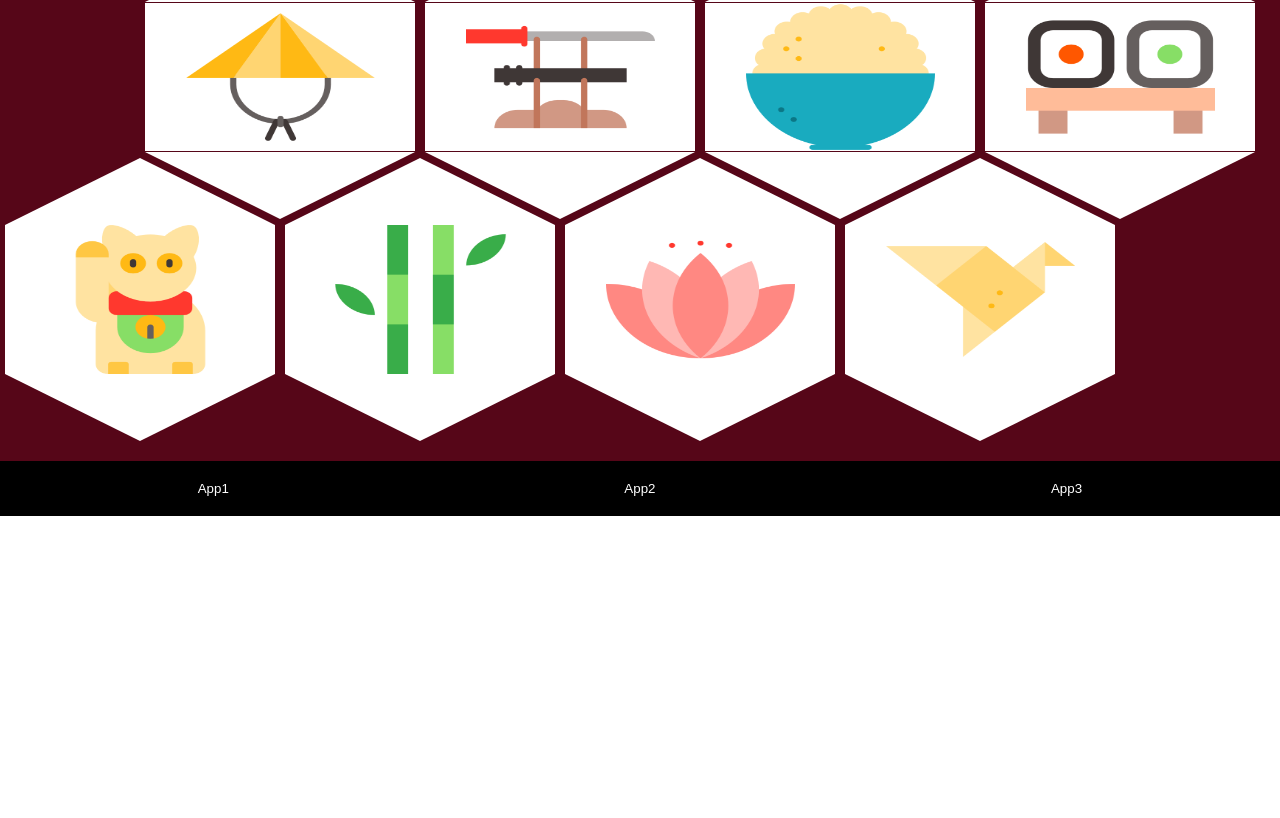
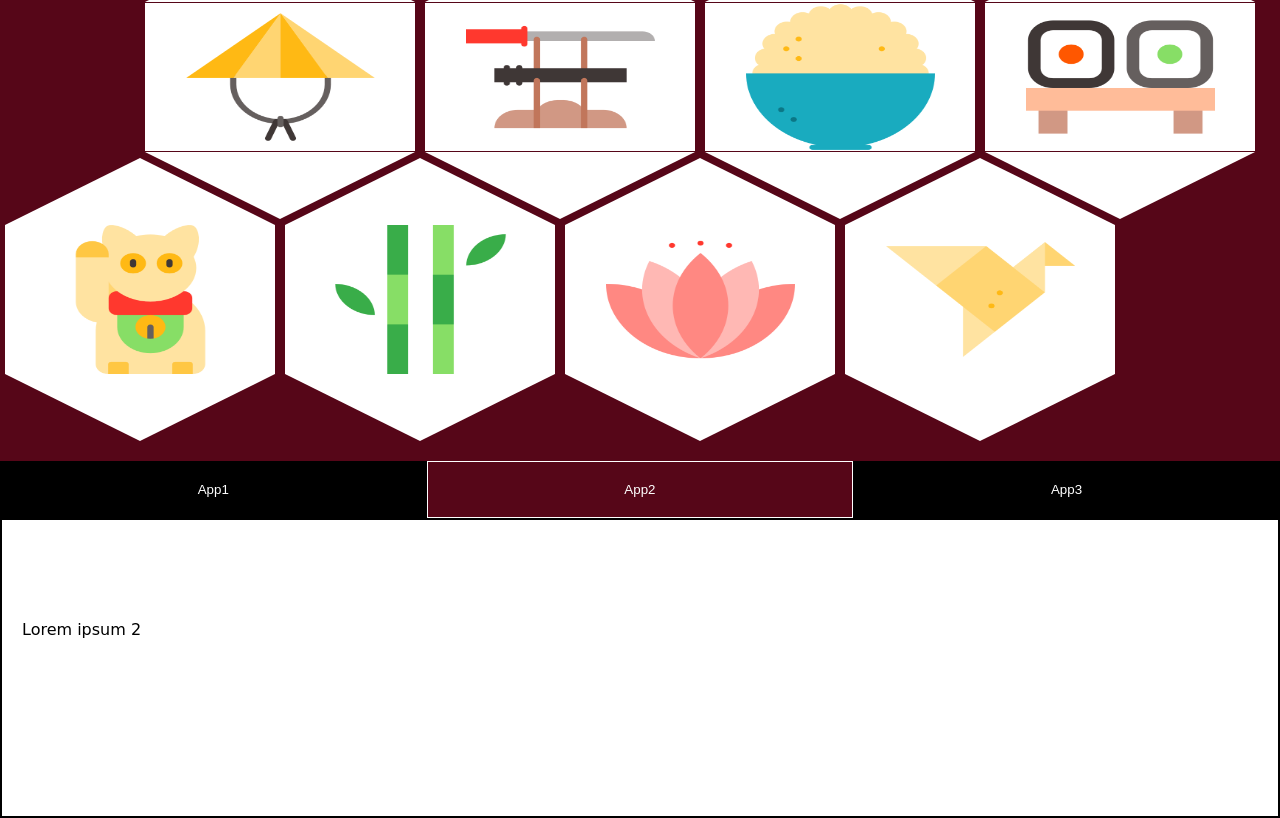
Before and after one commit to lokers778/MyProject, a website: page index.html in a window 1280 px wide. Shown: the part 1107-1925 px from the top of the page. Before the commit the page ends 1623 px from the top, so only its background shows below. Drawn offline with nearby package versions, Linux system fonts and the light colour scheme; a web font is replaced by a local one.

Commit message:
added App panel

```diff
--- a/index.html
+++ b/index.html
@@ -230,6 +230,7 @@
         <button class="AppButton" >App2</button>
         <button class="AppButton" >App3</button>
         <div id="App1" class="App">
+            <div id="mapApp"></div>
             <p>LOREm ipsum 1</p>
         </div>
 
--- a/js/app.js
+++ b/js/app.js
@@ -53,22 +53,37 @@ $(function () {
         $(singleEl).css("display","block")
     }
 
-/*let this1 =this
+
     let AppPanel = () => {
        let  openApp =(pageName) =>{
            let $app = $(".App");
             for (let i = 0; i < $app.length; i++) {
                 $($app[i]).css("display", "none");
             }
-            $(pageName).style.display = "block";
+           $(pageName).css("display","block");
 
-            $("section.appPanel > div > button:nth-child(2)").click();
-        }
-        $("section.appPanel > div > button:nth-child(1)").on('click',openApp("#App1"));
-      //  $("section.appPanel > div > button:nth-child(2)").on('click',openApp("#App2"));
-        //$("section.appPanel > div > button:nth-child(2)").on('click',openApp("#App3"));
-    }*/
-   // AppPanel();
+           $("section.appPanel > div > button:nth-child(1)").css({'background-color': "black","border":"none"})
+           $("section.appPanel > div > button:nth-child(2)").css({'background-color': "black","border":"none"})
+           $("section.appPanel > div > button:nth-child(3)").css({'background-color': "black","border":"none"})
+        };
+
+        openApp();
+
+
+        $("section.appPanel > div > button:nth-child(3)").on('click', (e)=>{openApp("#App3")
+
+            $(e.target).css({"background-color": "#560618",'border':"white solid 1px"});
+        });
+        $("section.appPanel > div > button:nth-child(2)").on('click',(e)=>{openApp("#App2")
+            $(e.target).css({"background-color": "#560618",'border':"white solid 1px"});
+        });
+        $("section.appPanel > div > button:nth-child(1)").on('click',(e)=>{openApp("#App1")
+            $(e.target).css({"background-color": "#560618",'border':"white solid 1px"});
+
+        });
+        $("section.appPanel > div > button:nth-child(2)").click()
+    };
+    AppPanel();
     gallery();
     menuDrop();
 
--- a/scss/modules/_appPanel.scss
+++ b/scss/modules/_appPanel.scss
@@ -1,6 +1,12 @@
 .appPanel {
   .container {
+    @media #{$tablet}{
+      flex-direction: column;
+    height: 1000px;
+    }
+
     .AppButton {
+      z-index: 1;
       background-color: black;
       color: white;
       border: none;
@@ -8,17 +14,51 @@
       cursor: pointer;
       padding: 20px 20px;
       width: 33.33%;
+      @media #{$tablet}{
+        width: 100%;
+
+      }
+      @media #{$mobile}{
+        width: 100%;
+        &:nth-child(1){
+      order:1;
+        }
+        &:nth-child(2){
+          order:3;
+        }
+        &:nth-child(3){
+          order:5;
+        }
+      }
       &:hover{
-        background-color: $secondary-color;
+        background-color: $secondary-color!important;
       }
 
     }
     .App {
       color: white;
-      display: none;
       padding: 100px 20px;
-      height: 300px;
+      min-height: 300px;
       width: 100%;
+      color:black;
+      border: black 2px solid;
+      background-color: white;
+      @media #{$mobile}{
+        &:nth-child(4) {
+          order: 2;
+        }
+        &:nth-child(5) {
+          order: 4;
+        }
+        &:nth-child(6) {
+          order: 6;
+        }
+      }
+      #mapApp {
+        width: 100%;
+        height: 400px;
+        background-color: grey;
+      }
     }
   }
 }
```
Also changed, not shown: css/main.css.
